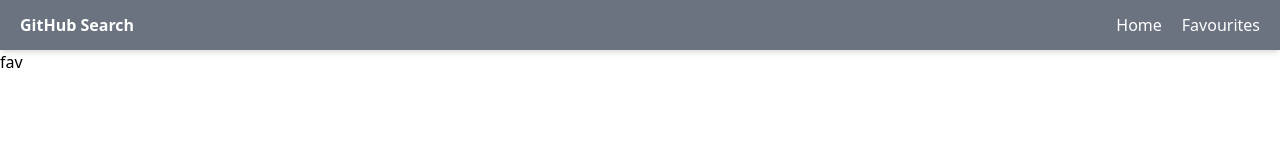
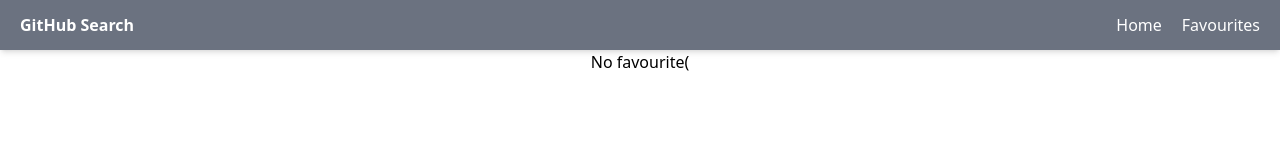
Before and after one commit to nikitsch/search-on-git-with-tailwind, a React (Create React App) app: page /favourites in a window 1280 px wide. Shown: the top 160 px of the page. Built offline with nearby package versions, Linux system fonts and the light colour scheme.

Commit message:
feat: filling favourite page

```diff
--- a/src/hooks/debounce.ts
+++ b/src/hooks/debounce.ts
@@ -1,6 +1,6 @@
 import { useEffect, useState } from "react";
 
-export function useDebounce(value: string, delay: number = 300): string {
+export function useDebounce(value: string, delay: number = 600): string {
   const [debounced, setDebounced] = useState(value)
 
   useEffect(() => {
--- a/src/pages/FavouritesPage.tsx
+++ b/src/pages/FavouritesPage.tsx
@@ -1,7 +1,19 @@
-
+import { useAppSelector } from "../hooks/redux"
 
 export function FavouritesPage() {
+  const { favourites } = useAppSelector(state => state.github)
+
+  if (favourites.length === 0) return <p className="text-center">No favourite(</p>
+
   return (
-    <div>fav</div>
+    <div className="flex justify-center pt-10 mx-auto h-screen w-screen">
+      <ul className="list-none">
+        {favourites.map(f => (
+          <li key={f}>
+            <a href={f} target="_blank">{f}</a>
+          </li>
+        ))}
+      </ul>
+    </div>
   )
 }
```
